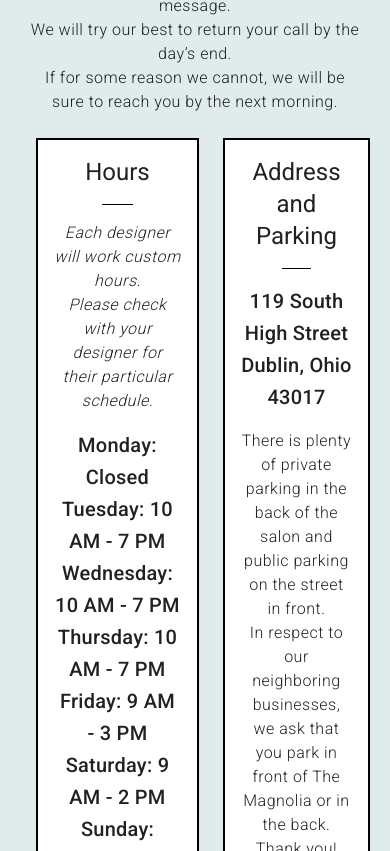
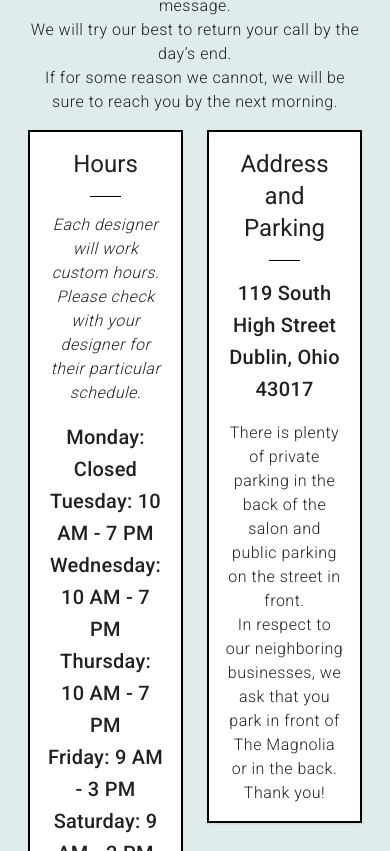
Before and after one commit to ConnorGDevelopment/Magnolia, a Nuxt app: page / in a window 390 px wide. Shown: the part 4593-5444 px from the top of the page. Built offline with nearby package versions, Linux system fonts and the light colour scheme.

Commit message:
Mobile View Contact Margin Tweak

```diff
--- a/components/contact.vue
+++ b/components/contact.vue
@@ -29,7 +29,7 @@
             >
               <v-col
                 cols="12"
-                class="outlineBorder pa-0 ma-2"
+                class="outlineBorder pa-0 ma-0 ma-sm-2"
               >
                 <v-card tile>
                   <v-card-title :class="classBundle.headline">
@@ -65,7 +65,7 @@
             >
               <v-col
                 cols="12"
-                class="outlineBorder pa-0 ma-2"
+                class="outlineBorder pa-0 ma-0 ma-sm-2"
               >
                 <v-card tile>
                   <v-card-title :class="classBundle.headline">
```
